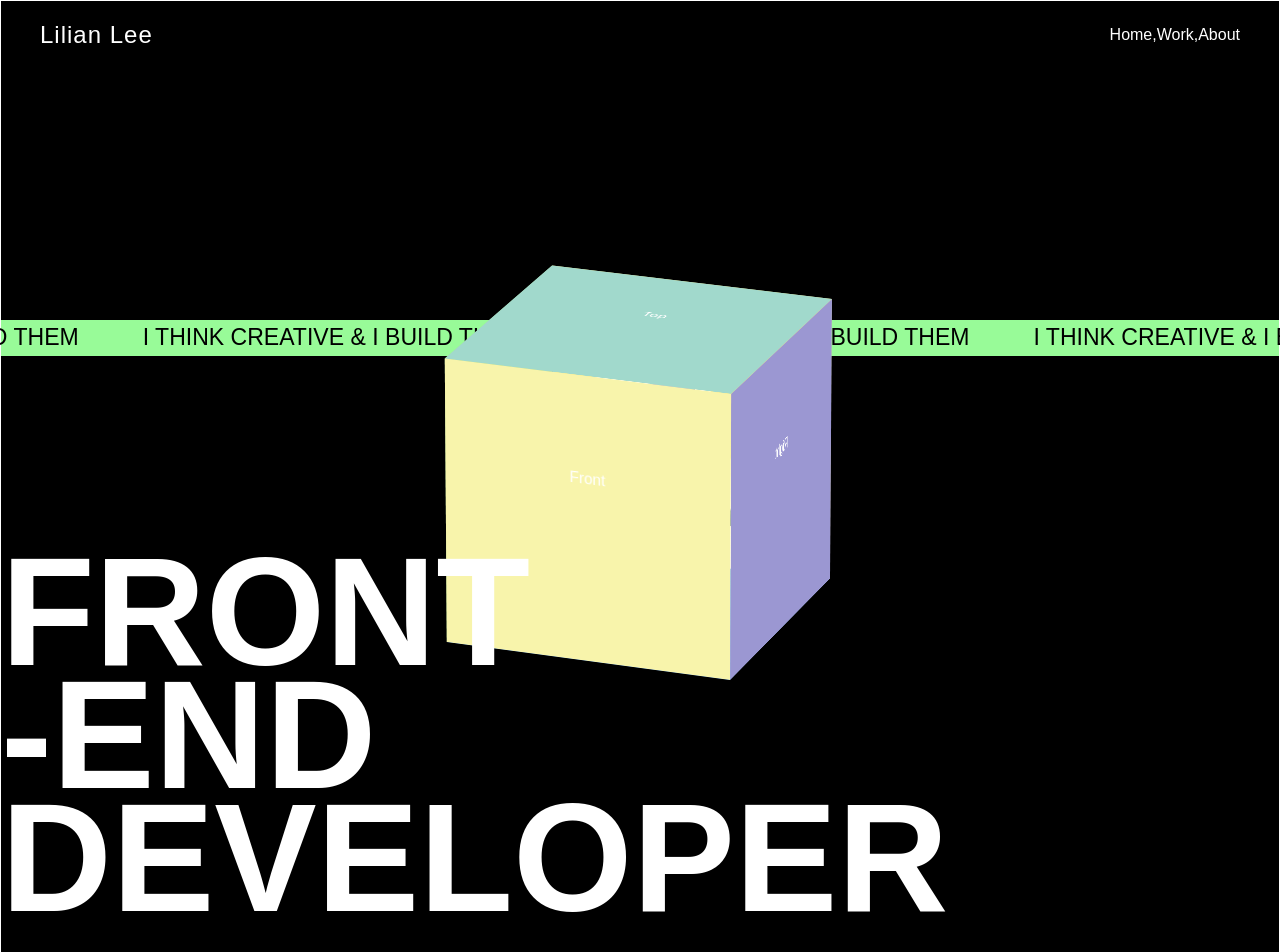
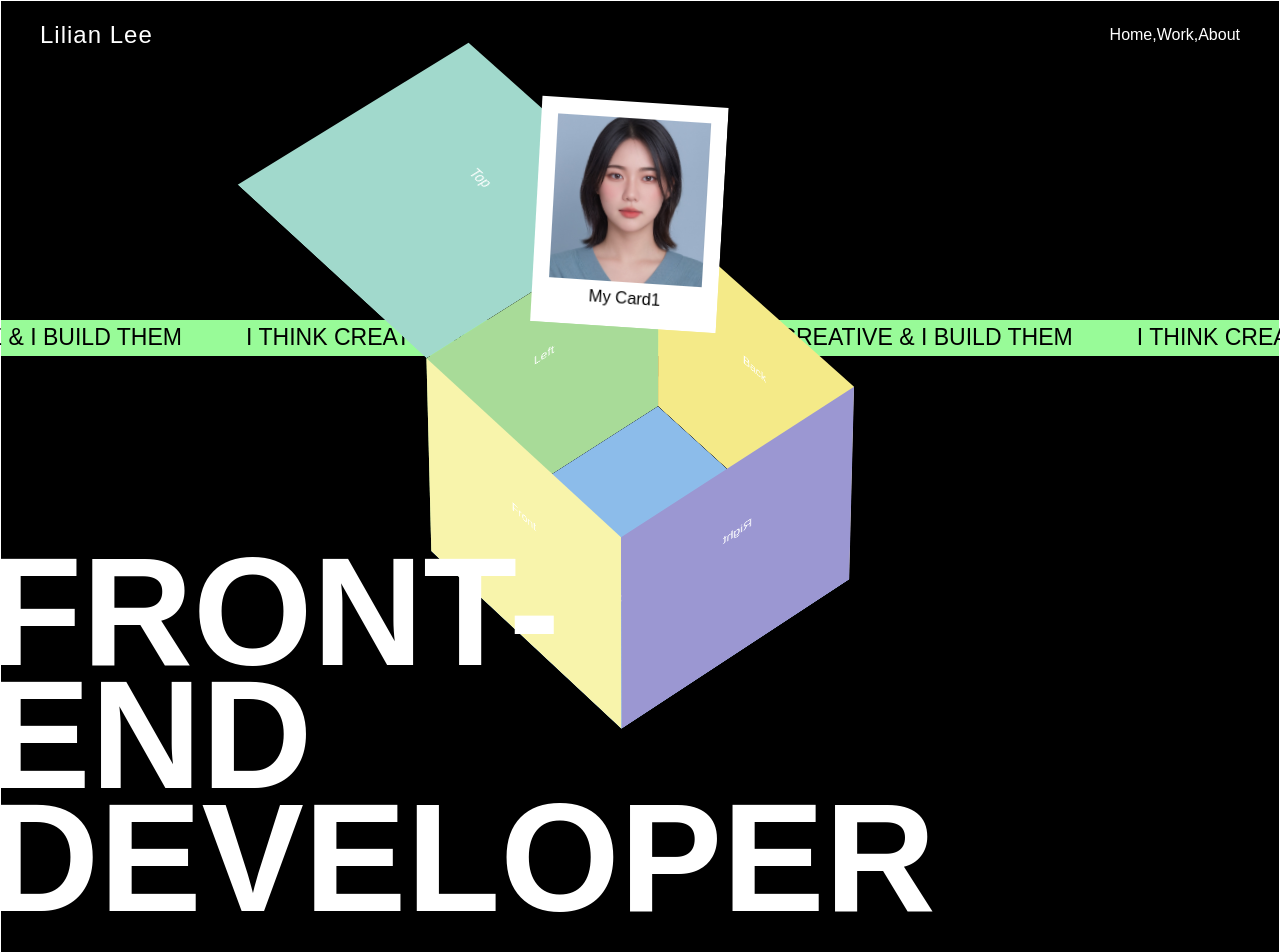
Before and after one commit to lilianlee0213/Portfolio-of-Lilian-Lee, a React (Create React App) app: page / in a window 1280 px wide. Shown: the top 952 px of the page. Built offline with nearby package versions, Linux system fonts and the light colour scheme; a web font is replaced by a local one.

Commit message:
scroll animation

```diff
--- a/src/components/Home/index.js
+++ b/src/components/Home/index.js
@@ -1,13 +1,6 @@
 import {useEffect, useRef, useState} from 'react';
 import './style.css';
-import {
-	clamp,
-	motion,
-	useInView,
-	useMotionValueEvent,
-	useScroll,
-	useTransform,
-} from 'framer-motion';
+import {motion, useInView, useScroll, useTransform} from 'framer-motion';
 export default function Home() {
 	const targetRef = useRef(null);
 	const inViewRef = useRef(null);
@@ -16,11 +9,11 @@ export default function Home() {
 		target: targetRef,
 		offset: ['start end', 'end start'],
 	});
-	const upboxY = useTransform(scrollYProgress, [0.25, 0.3], ['300%', '0%']);
-	const rotateXBox = useTransform(scrollYProgress, [0.3, 0.6], [140, -410]);
-	const rotateYBox = useTransform(scrollYProgress, [0.3, 0.6], [140, -410]);
-	const openBox = useTransform(scrollYProgress, [0.6, 0.65], [0, 300]);
-	const cardY = useTransform(scrollYProgress, [0.65, 0.7], [70, -350]);
+	const upboxY = useTransform(scrollYProgress, [0.1, 0.3], ['300%', '0%']);
+	const rotateXBox = useTransform(scrollYProgress, [0.25, 0.4], [140, -410]);
+	const rotateYBox = useTransform(scrollYProgress, [0.25, 0.4], [140, -410]);
+	const openBox = useTransform(scrollYProgress, [0.4, 0.5], [0, 300]);
+	const cardY = useTransform(scrollYProgress, [0.5, 0.55], [70, -350]);
 
 	return (
 		<div className="section-wrapper">
@@ -70,7 +63,7 @@ export default function Home() {
 							className="marquee-slide"
 							animate={{
 								x: '-100%',
-								transition: {duration: 10, ease: 'linear', repeat: Infinity},
+								transition: {duration: 5, ease: 'linear', repeat: Infinity},
 							}}>
 							<span className="marquee-text">
 								I think creative & I build them
@@ -89,7 +82,7 @@ export default function Home() {
 							className="marquee-slide"
 							animate={{
 								x: '-100%',
-								transition: {duration: 10, ease: 'linear', repeat: Infinity},
+								transition: {duration: 5, ease: 'linear', repeat: Infinity},
 							}}>
 							<span className="marquee-text">
 								I think creative & I build them
@@ -114,9 +107,9 @@ export default function Home() {
 							transition: 'all 0.9s cubic-bezier(0.17, 0.55, 0.55, 1) 0.6s',
 						}}>
 						<h1 className="ff-main fw-700 uppercase">
-							Front
+							Front-
 							<br />
-							-end
+							end
 							<br />
 							developer
 						</h1>
--- a/src/components/Home/style.css
+++ b/src/components/Home/style.css
@@ -102,6 +102,7 @@
 /******* title *******/
 .text-title {
 	width: 100%;
+	left: -1%;
 	bottom: -100%;
 	font-size: 12vw;
 	line-height: 0.8;
```
